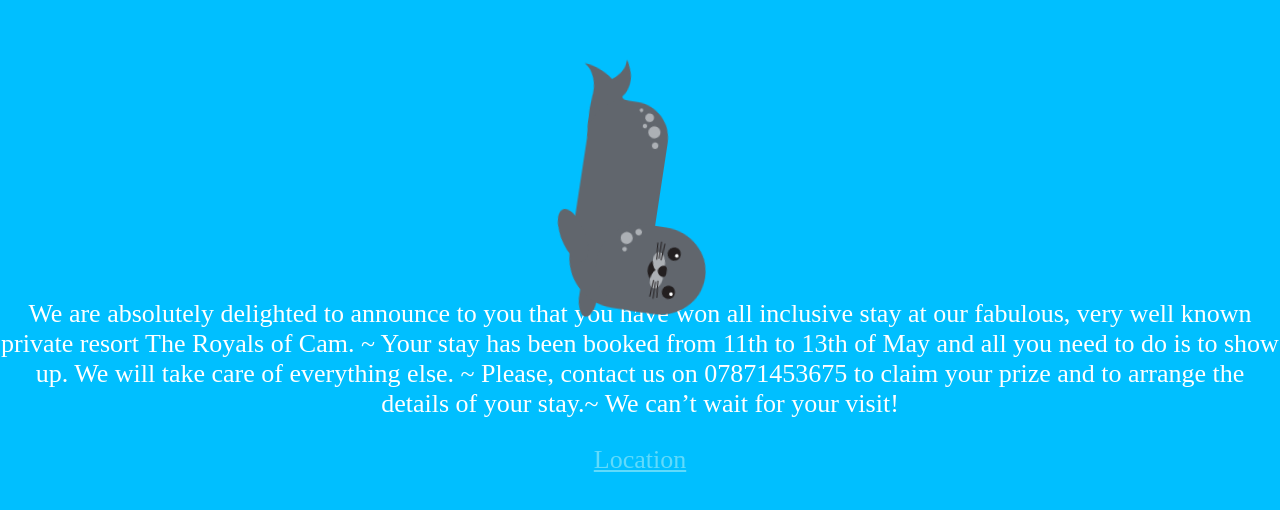
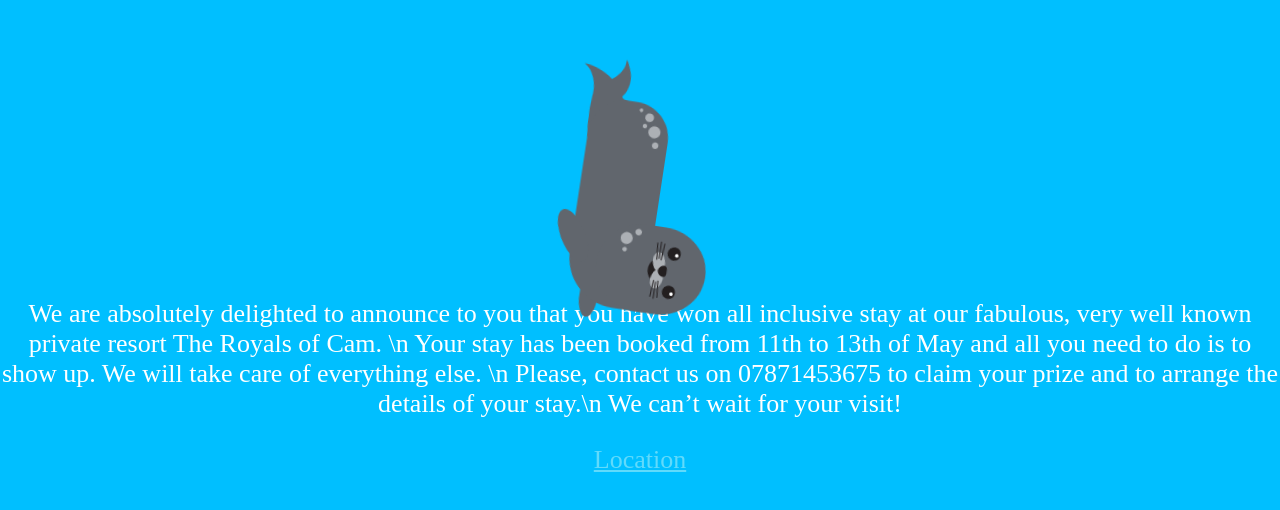
Before and after one commit to evaja178/amplifyapp, a React (Create React App) app: page / in a window 1280 px wide. Shown: the part 106-616 px from the top of the page. Built offline with nearby package versions, Linux system fonts and the light colour scheme.

Commit message:
Update App.js

```diff
--- a/src/App.js
+++ b/src/App.js
@@ -7,10 +7,10 @@ function App() {
       <header className="App-header">
         <img src={logo} className="App-logo" alt="logo" />
         <p>
-          We are absolutely delighted to announce to you that you have won all inclusive stay at our fabulous, very well known private resort The Royals of Cam. ~{"\n"}
-    Your stay has been booked from 11th to 13th of May and all you need to do is to show up. We will take care of everything else. ~{"\n"}
+          We are absolutely delighted to announce to you that you have won all inclusive stay at our fabulous, very well known private resort The Royals of Cam. \n
+    Your stay has been booked from 11th to 13th of May and all you need to do is to show up. We will take care of everything else. \n
 
-          Please, contact us on 07871453675 to claim your prize and to arrange the details of your stay.~{"\n"}
+          Please, contact us on 07871453675 to claim your prize and to arrange the details of your stay.\n
 
           We can’t wait for your visit!
 
```
